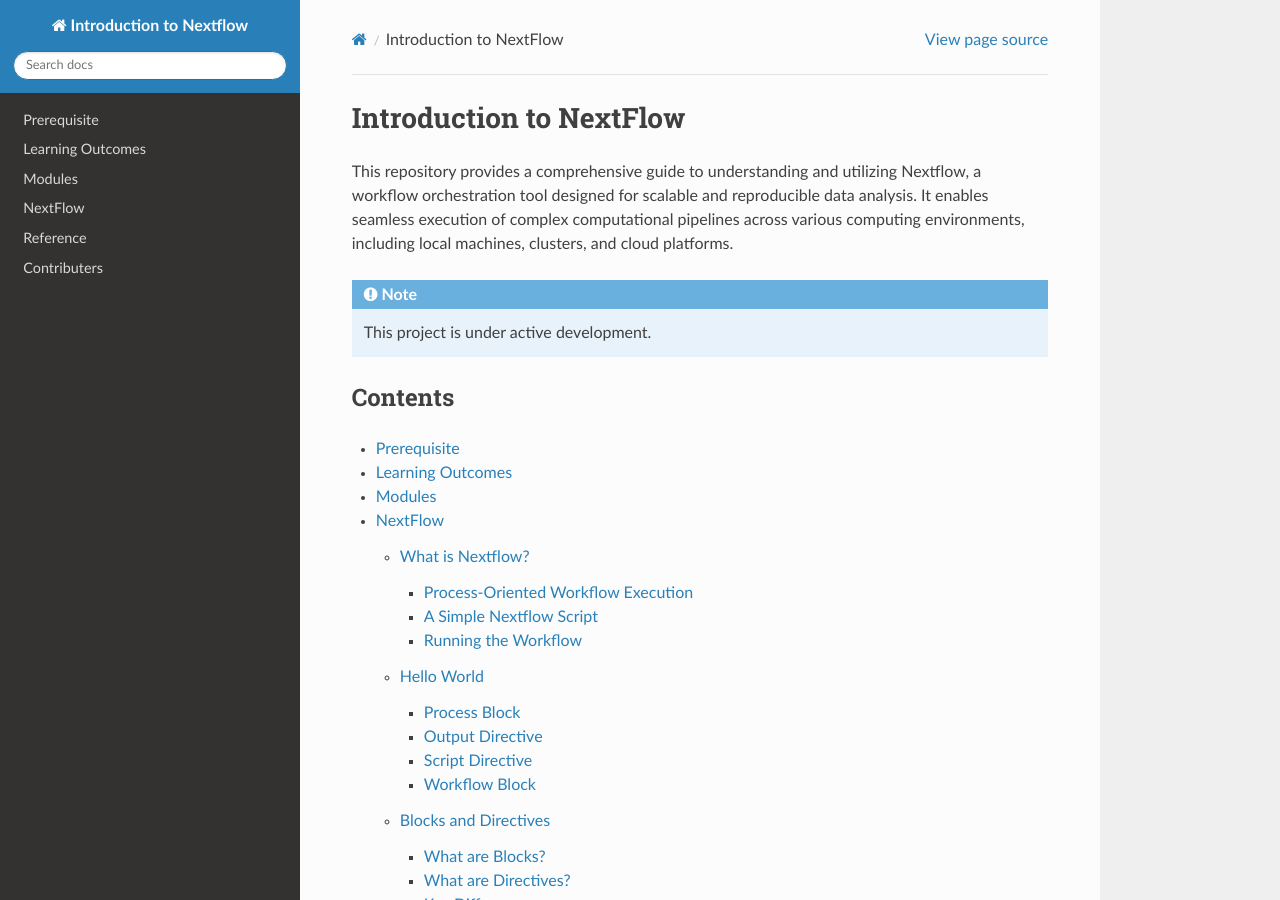
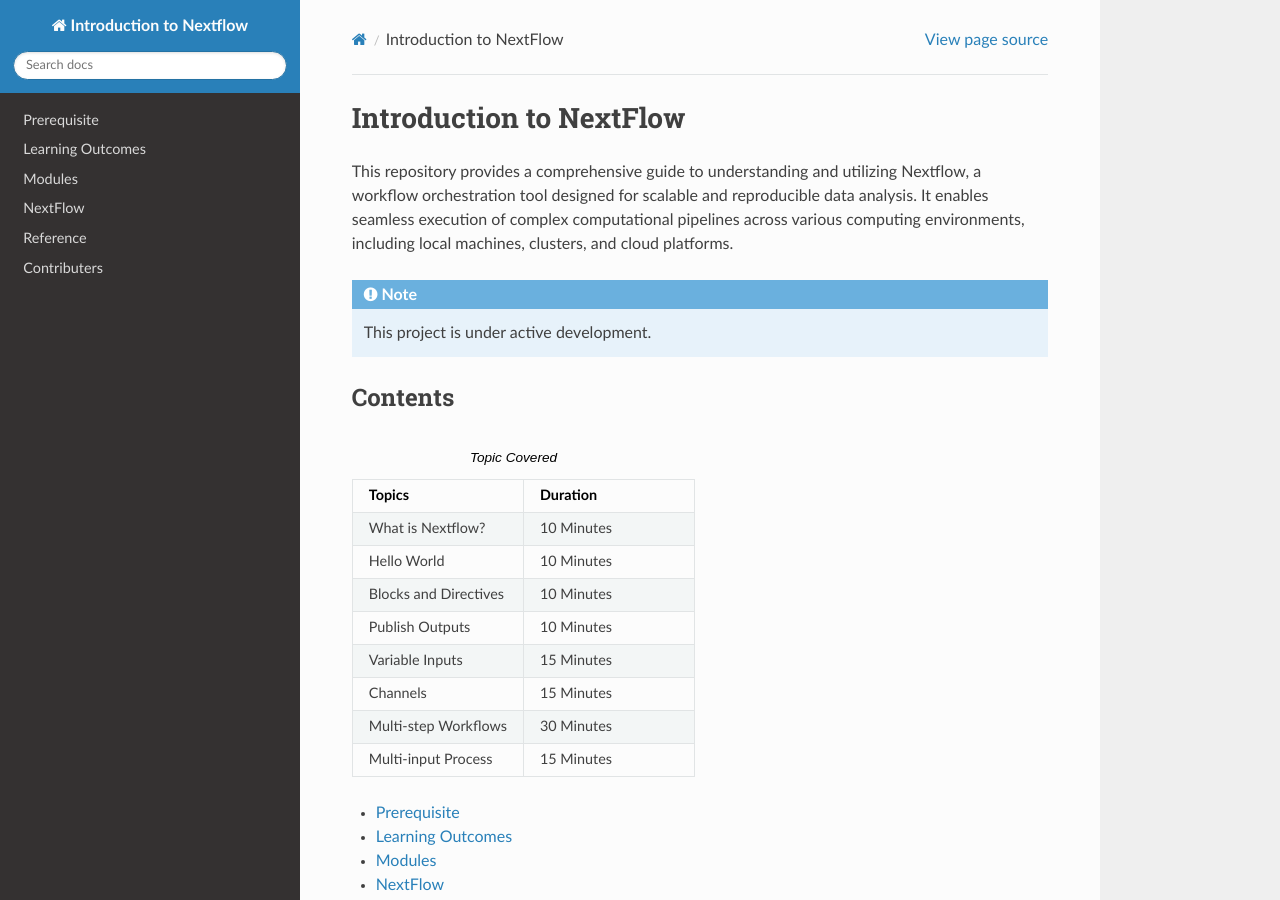
Before and after one commit to NCI900-Training-Organisation/intro-to-nextflow, a Sphinx documentation site: the page built from docs/source/index.rst, in a window 1280 px wide and 900 px high. Built offline with Sphinx 7.4.7 and the Read the Docs theme 3.1.0, drawn with Linux system fonts in a browser that asks for light colours.

```diff
--- a/docs/source/index.rst
+++ b/docs/source/index.rst
@@ -31,9 +31,9 @@
      - 15 Minutes
    * - Channels
      - 15 Minutes
-  * - Multi-step Workflows
+   * - Multi-step Workflows
      - 30 Minutes
-  * - Multi-input Process
+   * - Multi-input Process
      - 15 Minutes
 
 
--- a/docs/source/outcomes.rst
+++ b/docs/source/outcomes.rst
@@ -2,7 +2,7 @@
 =================
 
 .. note::
- 1.  Learn how to use Nextflow
+    - Learn how to use Nextflow
 
 In this tutorial, we will learn how to use Nextflow to build scalable and reproducible computational
 workflows. Nextflow is a powerful workflow orchestration tool designed for data-intensive
--- a/docs/source/prerequisite.rst
+++ b/docs/source/prerequisite.rst
@@ -2,7 +2,7 @@
 ============
 
 .. important::
- #.  Experience with bash or similar Unix shells.
+    -  Experience with bash or similar Unix shells.
 
 This workshop assumes that you have experience coding in Python and are familiar with using Unix shell.
 If you are using a Windows machine please make sure you have a shell that supports SSH. Windows users can either use
```
